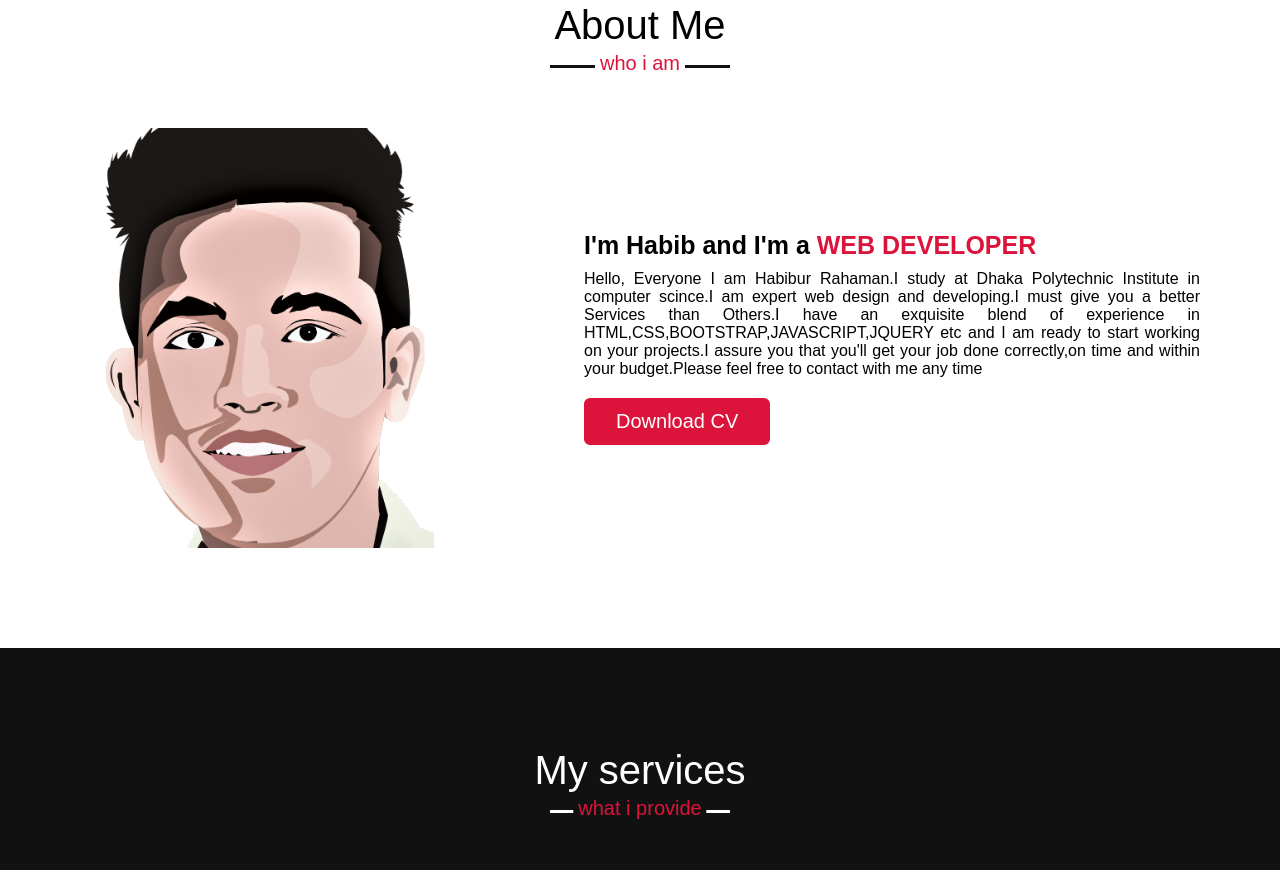
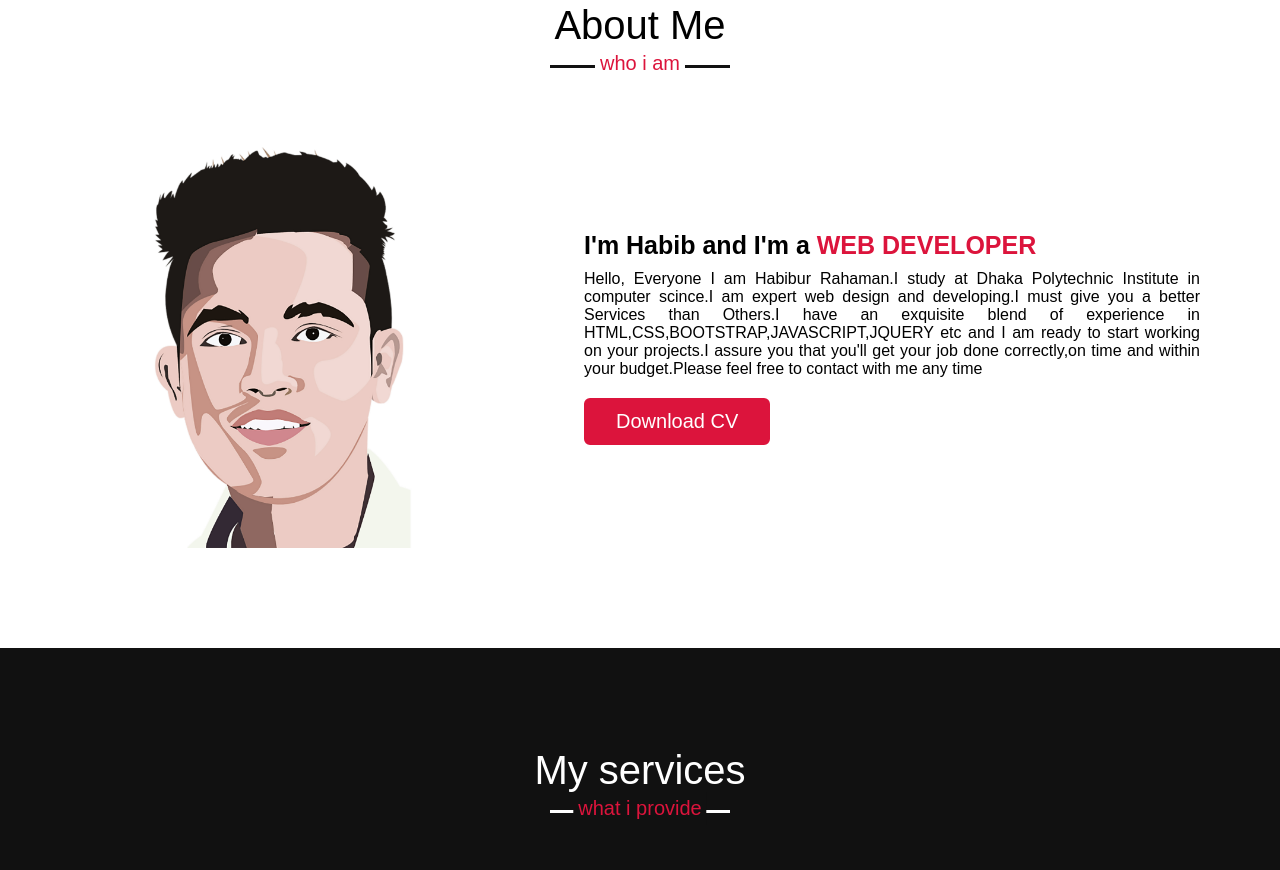
Before and after one commit to Rock-vai/Rock-vai.github.io, a plain HTML site: page index.html in a window 1280 px wide. Shown: the part 897-1767 px from the top of the page. Drawn offline with Linux system fonts and the light colour scheme.

Commit message:
Update index.html

```diff
--- a/index.html
+++ b/index.html
@@ -47,7 +47,7 @@
             <h2 class="title">About Me</h2>
             <div class="about-content">
                 <div class="colum left">
-                    <img src="img/_20180422_073631.png" alt="Rock vai Image">
+                    <img src="https://raw.githubusercontent.com/Rock-vai/Rock-vai.github.io/main/img/_20180422_073631.jpg" alt="Rock vai Image">
                 </div>
                 <div class="colum right">
                     <div class="text">I'm Habib and I'm a <span>WEB DEVELOPER</span></div>
```
